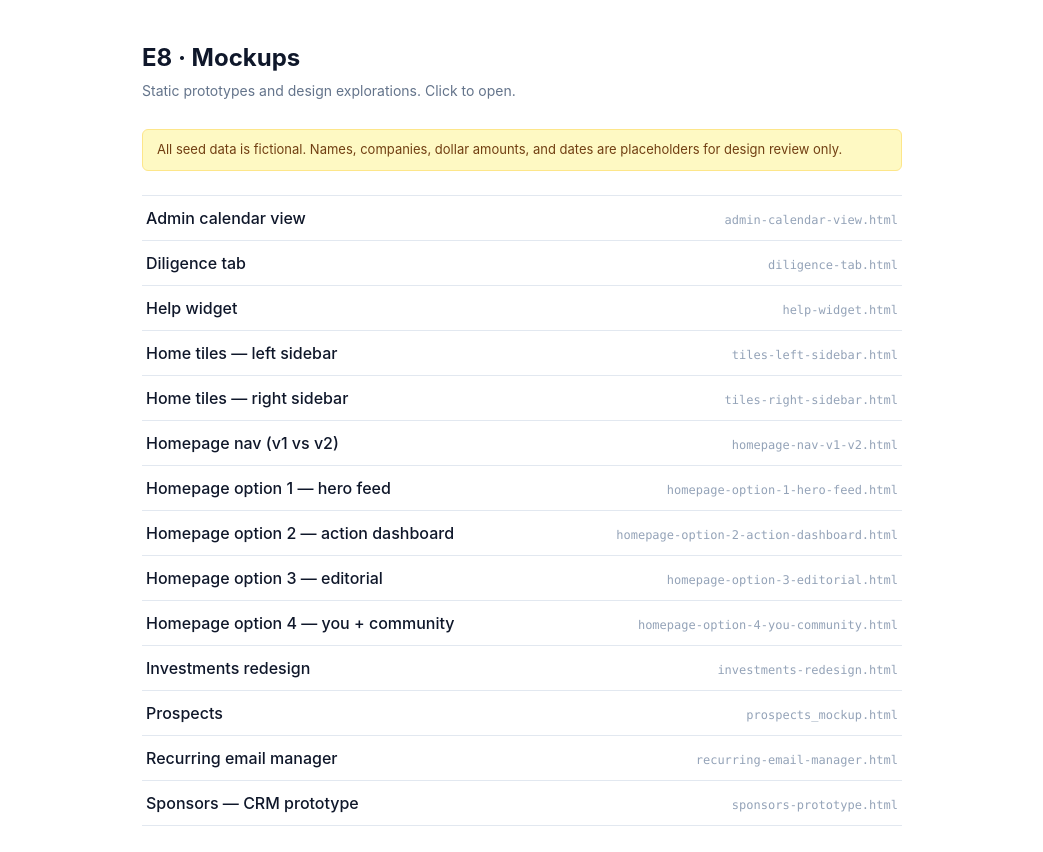
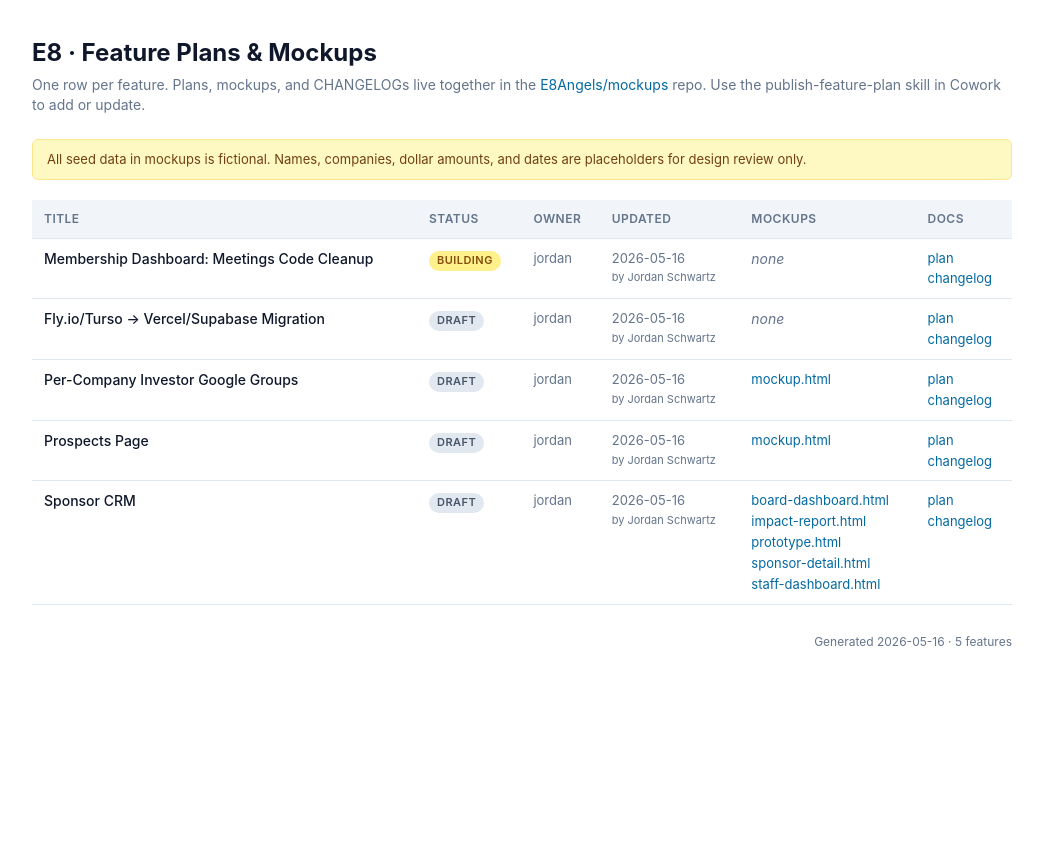
Before and after one commit to E8Angels/mockups, a plain HTML site: page index.html in a window 1280 px wide. Shown: the whole page, without its empty margins (118-1161 px from the left). After the commit the page ends 800 px from the top, so only its background shows below. Drawn offline with Linux system fonts and the light colour scheme.

Commit message:
Rewrite index.html to consume manifest.json
Replaces the hand-edited FILES array with a fetch of manifest.json
(generated by the build-manifest workflow on every push). Renders a
table sorted by status priority (building > in-review > accepted >
draft > shipped) then alphabetically, with:

- Status pill (color-coded)
- Owner
- Last-changed date and author
- All mockup variants in the feature folder
- Links to plan.md and CHANGELOG.md (rendered on GitHub web)

Page also adds Cache-Control headers and a ?ts= cache-buster on the
manifest fetch so a fresh push is visible without manual refresh.

```diff
--- a/index.html
+++ b/index.html
@@ -2,50 +2,188 @@
 <html lang="en">
 <head>
 <meta charset="utf-8" />
-<title>E8 · Mockups</title>
+<title>E8 · Feature Plans &amp; Mockups</title>
 <meta name="viewport" content="width=device-width,initial-scale=1" />
+<meta http-equiv="Cache-Control" content="no-cache, no-store, must-revalidate" />
 <style>
-  body { font-family: -apple-system, BlinkMacSystemFont, "Segoe UI", Roboto, "Helvetica Neue", Arial, sans-serif; max-width: 760px; margin: 40px auto; padding: 0 20px; color: #0f172a; line-height: 1.5; }
+  :root {
+    --fg: #0f172a;
+    --muted: #64748b;
+    --border: #e2e8f0;
+    --bg-hover: #f8fafc;
+    --link: #0369a1;
+  }
+  body {
+    font-family: -apple-system, BlinkMacSystemFont, "Segoe UI", Roboto, "Helvetica Neue", Arial, sans-serif;
+    max-width: 980px;
+    margin: 36px auto;
+    padding: 0 20px;
+    color: var(--fg);
+    line-height: 1.45;
+  }
   h1 { font-size: 24px; margin: 0 0 4px; }
-  .sub { color: #64748b; margin-bottom: 28px; font-size: 14px; }
-  ul { list-style: none; padding: 0; margin: 0; }
-  li { border-bottom: 1px solid #e2e8f0; }
-  li:first-child { border-top: 1px solid #e2e8f0; }
-  a { display: flex; align-items: baseline; gap: 12px; padding: 10px 4px; color: #0f172a; text-decoration: none; }
-  a:hover { background: #f8fafc; }
-  .name { font-weight: 500; }
-  .file { color: #94a3b8; font-size: 12px; font-family: ui-monospace, SFMono-Regular, Menlo, monospace; margin-left: auto; }
-  .note { background: #fef9c3; border: 1px solid #fde68a; padding: 10px 14px; border-radius: 6px; font-size: 13px; color: #713f12; margin-bottom: 24px; }
+  .sub { color: var(--muted); margin-bottom: 24px; font-size: 14px; }
+  .note {
+    background: #fef9c3;
+    border: 1px solid #fde68a;
+    padding: 10px 14px;
+    border-radius: 6px;
+    font-size: 13px;
+    color: #713f12;
+    margin-bottom: 20px;
+  }
+  table {
+    width: 100%;
+    border-collapse: collapse;
+    font-size: 14px;
+  }
+  th, td {
+    text-align: left;
+    padding: 10px 12px;
+    border-bottom: 1px solid var(--border);
+    vertical-align: top;
+  }
+  th {
+    background: #f1f5f9;
+    font-weight: 600;
+    font-size: 12px;
+    text-transform: uppercase;
+    letter-spacing: 0.04em;
+    color: var(--muted);
+    position: sticky;
+    top: 0;
+  }
+  tr:hover td { background: var(--bg-hover); }
+  td.title { font-weight: 500; }
+  td.meta  { color: var(--muted); font-size: 13px; white-space: nowrap; }
+  a { color: var(--link); text-decoration: none; }
+  a:hover { text-decoration: underline; }
+  .status {
+    display: inline-block;
+    padding: 2px 8px;
+    border-radius: 999px;
+    font-size: 11px;
+    font-weight: 600;
+    text-transform: uppercase;
+    letter-spacing: 0.04em;
+    white-space: nowrap;
+  }
+  .status-draft     { background: #e2e8f0; color: #475569; }
+  .status-in-review { background: #fed7aa; color: #9a3412; }
+  .status-accepted  { background: #bfdbfe; color: #1e40af; }
+  .status-building  { background: #fef08a; color: #854d0e; }
+  .status-shipped   { background: #bbf7d0; color: #166534; }
+  .status-unknown   { background: #f1f5f9; color: #94a3b8; }
+  .mockup-list, .doc-list {
+    display: flex;
+    flex-direction: column;
+    gap: 2px;
+  }
+  .mockup-list a, .doc-list a { font-size: 13px; }
+  .footer {
+    margin-top: 28px;
+    color: var(--muted);
+    font-size: 12px;
+    text-align: right;
+  }
+  .empty {
+    color: var(--muted);
+    font-style: italic;
+  }
 </style>
 </head>
 <body>
-  <h1>E8 · Mockups</h1>
-  <div class="sub">Static prototypes and design explorations. Click to open.</div>
-  <div class="note">All seed data is fictional. Names, companies, dollar amounts, and dates are placeholders for design review only.</div>
-  <ul id="list"></ul>
+  <h1>E8 · Feature Plans &amp; Mockups</h1>
+  <div class="sub">One row per feature. Plans, mockups, and CHANGELOGs live together in the <a href="https://github.com/E8Angels/mockups">E8Angels/mockups</a> repo. Use the publish-feature-plan skill in Cowork to add or update.</div>
+  <div class="note">All seed data in mockups is fictional. Names, companies, dollar amounts, and dates are placeholders for design review only.</div>
+  <table>
+    <thead>
+      <tr>
+        <th>Title</th>
+        <th>Status</th>
+        <th>Owner</th>
+        <th>Updated</th>
+        <th>Mockups</th>
+        <th>Docs</th>
+      </tr>
+    </thead>
+    <tbody id="tbody"><tr><td colspan="6" class="empty">Loading…</td></tr></tbody>
+  </table>
+  <div class="footer" id="footer"></div>
+
 <script>
-  const FILES = [
-    { f: 'sponsors-prototype.html',                 n: 'Sponsors — CRM prototype' },
-    { f: 'prospects_mockup.html',                   n: 'Prospects' },
-    { f: 'admin-calendar-view.html',                n: 'Admin calendar view' },
-    { f: 'diligence-tab.html',                      n: 'Diligence tab' },
-    { f: 'help-widget.html',                        n: 'Help widget' },
-    { f: 'homepage-nav-v1-v2.html',                 n: 'Homepage nav (v1 vs v2)' },
-    { f: 'homepage-option-1-hero-feed.html',        n: 'Homepage option 1 — hero feed' },
-    { f: 'homepage-option-2-action-dashboard.html', n: 'Homepage option 2 — action dashboard' },
-    { f: 'homepage-option-3-editorial.html',        n: 'Homepage option 3 — editorial' },
-    { f: 'homepage-option-4-you-community.html',    n: 'Homepage option 4 — you + community' },
-    { f: 'investments-redesign.html',               n: 'Investments redesign' },
-    { f: 'recurring-email-manager.html',            n: 'Recurring email manager' },
-    { f: 'tiles-left-sidebar.html',                 n: 'Home tiles — left sidebar' },
-    { f: 'tiles-right-sidebar.html',                n: 'Home tiles — right sidebar' },
-  ];
-  const ul = document.getElementById('list');
-  FILES.sort((a,b)=>a.n.localeCompare(b.n)).forEach(({f,n}) => {
-    const li = document.createElement('li');
-    li.innerHTML = `<a href="${f}"><span class="name">${n}</span><span class="file">${f}</span></a>`;
-    ul.appendChild(li);
+const STATUS_ORDER = ['building', 'in-review', 'accepted', 'draft', 'shipped', 'unknown'];
+const REPO_BLOB = 'https://github.com/E8Angels/mockups/blob/main';
+
+function fmtDate(iso) {
+  if (!iso) return '';
+  // Accept "2026-05-16" or full ISO; show YYYY-MM-DD.
+  return iso.slice(0, 10);
+}
+
+function statusBadge(s) {
+  const cls = `status status-${(s || 'unknown').replace(/[^a-z-]/gi, '').toLowerCase()}`;
+  return `<span class="${cls}">${s || 'unknown'}</span>`;
+}
+
+function mockupLinks(mockups) {
+  if (!mockups || mockups.length === 0) return '<span class="empty">none</span>';
+  return `<div class="mockup-list">${mockups.map(m =>
+    `<a href="${m.path}">${m.name}.html</a>`
+  ).join('')}</div>`;
+}
+
+function docLinks(plan) {
+  const parts = [`<a href="${REPO_BLOB}/${plan.slug}/plan.md">plan</a>`];
+  if (plan.has_changelog) {
+    parts.push(`<a href="${REPO_BLOB}/${plan.slug}/CHANGELOG.md">changelog</a>`);
+  }
+  return `<div class="doc-list">${parts.join('')}</div>`;
+}
+
+function sortPlans(plans) {
+  return plans.slice().sort((a, b) => {
+    const ai = STATUS_ORDER.indexOf(a.status);
+    const bi = STATUS_ORDER.indexOf(b.status);
+    const aRank = ai === -1 ? STATUS_ORDER.length : ai;
+    const bRank = bi === -1 ? STATUS_ORDER.length : bi;
+    if (aRank !== bRank) return aRank - bRank;
+    return a.title.localeCompare(b.title);
   });
+}
+
+async function load() {
+  try {
+    const res = await fetch(`manifest.json?ts=${Date.now()}`, { cache: 'no-store' });
+    if (!res.ok) throw new Error(`HTTP ${res.status}`);
+    const manifest = await res.json();
+    const plans = sortPlans(manifest.plans || []);
+    const tbody = document.getElementById('tbody');
+    if (plans.length === 0) {
+      tbody.innerHTML = '<tr><td colspan="6" class="empty">No plans yet.</td></tr>';
+    } else {
+      tbody.innerHTML = plans.map(p => `
+        <tr>
+          <td class="title">${p.title}</td>
+          <td>${statusBadge(p.status)}</td>
+          <td class="meta">${p.owner || ''}</td>
+          <td class="meta">${fmtDate(p.last_changed_at || p.last_updated)}${
+            p.last_changed_by ? `<br><span style="font-size:11px">by ${p.last_changed_by}</span>` : ''
+          }</td>
+          <td>${mockupLinks(p.mockups)}</td>
+          <td>${docLinks(p)}</td>
+        </tr>
+      `).join('');
+    }
+    document.getElementById('footer').textContent =
+      `Generated ${fmtDate(manifest.generated)} · ${plans.length} feature${plans.length === 1 ? '' : 's'}`;
+  } catch (err) {
+    document.getElementById('tbody').innerHTML =
+      `<tr><td colspan="6" class="empty">Failed to load manifest.json (${err.message}). The auto-build workflow may not have run yet.</td></tr>`;
+  }
+}
+
+load();
 </script>
 </body>
 </html>
```
